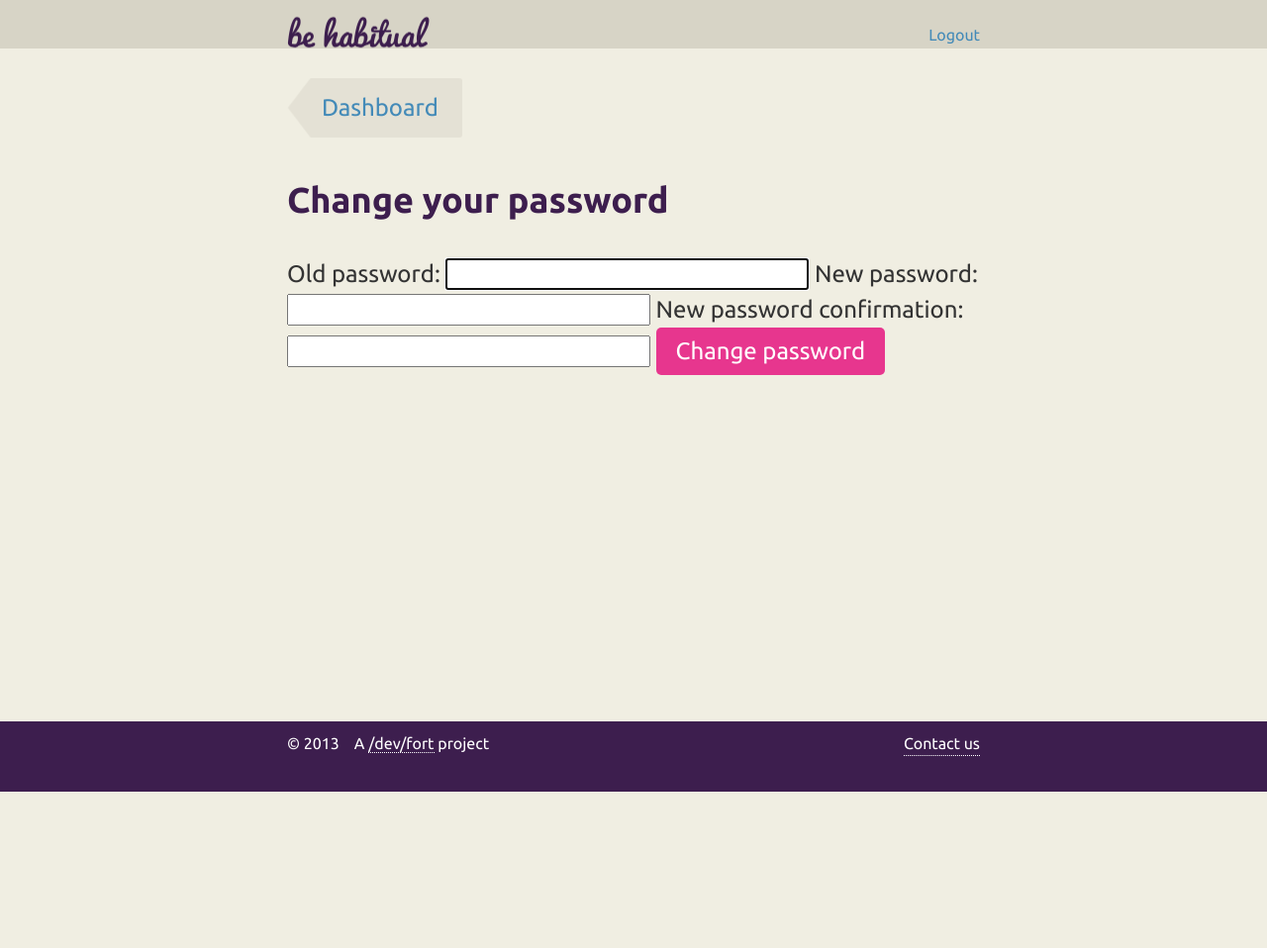
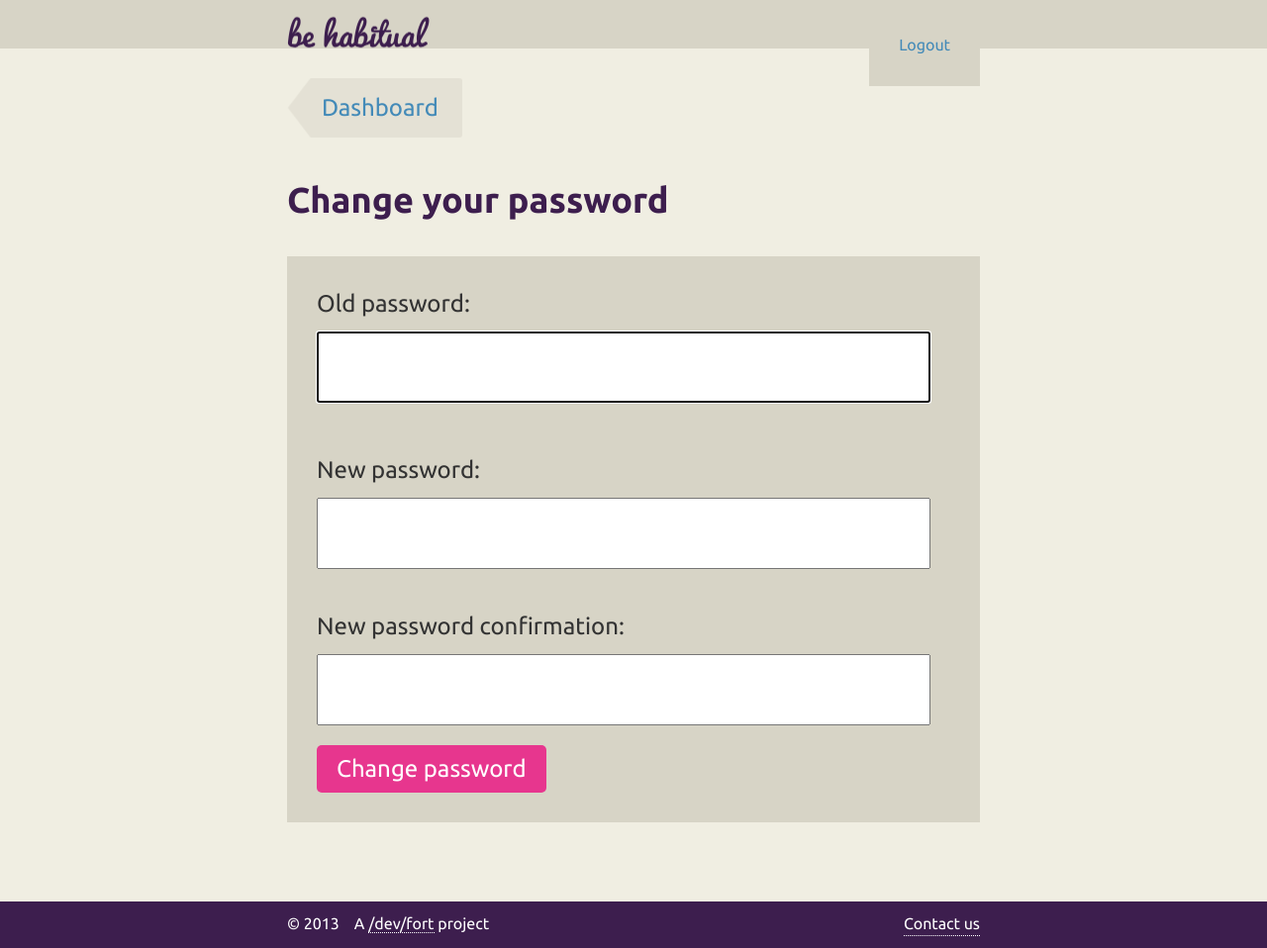
Before and after one commit to devfort/behabitual, a Django app: a page that uses templates/base.html in a window 1280 px wide. Shown: the whole page at 99% size. Before the commit the page ends 800 px from the top, so only its background shows below. Run offline with Django 3.2, Linux system fonts and the light colour scheme; a user stored in the database is signed in; tables that the repository leaves empty hold one stand-in row (values such as "Sample post"); parts of the project's set-up code (start-up, migrations or seed data) failed here and were passed over.

Commit message:
Incorporate changes in compiled CSS.
This definitely needs compiling as part of the deploy process.

```diff
--- a/assets/hobbit.css
+++ b/assets/hobbit.css
@@ -510,6 +510,30 @@
   margin-bottom: 20px; }
 
 /* -*- Mode: CSS; tab-width: 4; indent-tabs-mode: nil; -*- */
+.change-password form {
+  background: #d7d4c6;
+  padding: 10px 30px 30px;
+  margin-bottom: 20px; }
+
+.change-password form label {
+  display: block;
+  margin: 20px 0 10px; }
+
+.change-password form input {
+  padding: 20px;
+  width: 90%;
+  color: #666;
+  margin-bottom: 20px; }
+
+.change-password #id_old_password {
+  margin-bottom: 30px; }
+
+.change-password form .errorlist {
+  font-size: 18px;
+  font-size: 1.8rem;
+  margin-bottom: 20px; }
+
+/* -*- Mode: CSS; tab-width: 4; indent-tabs-mode: nil; -*- */
 .dashboard #progress {
   background: #e4e1d5; }
 
```
